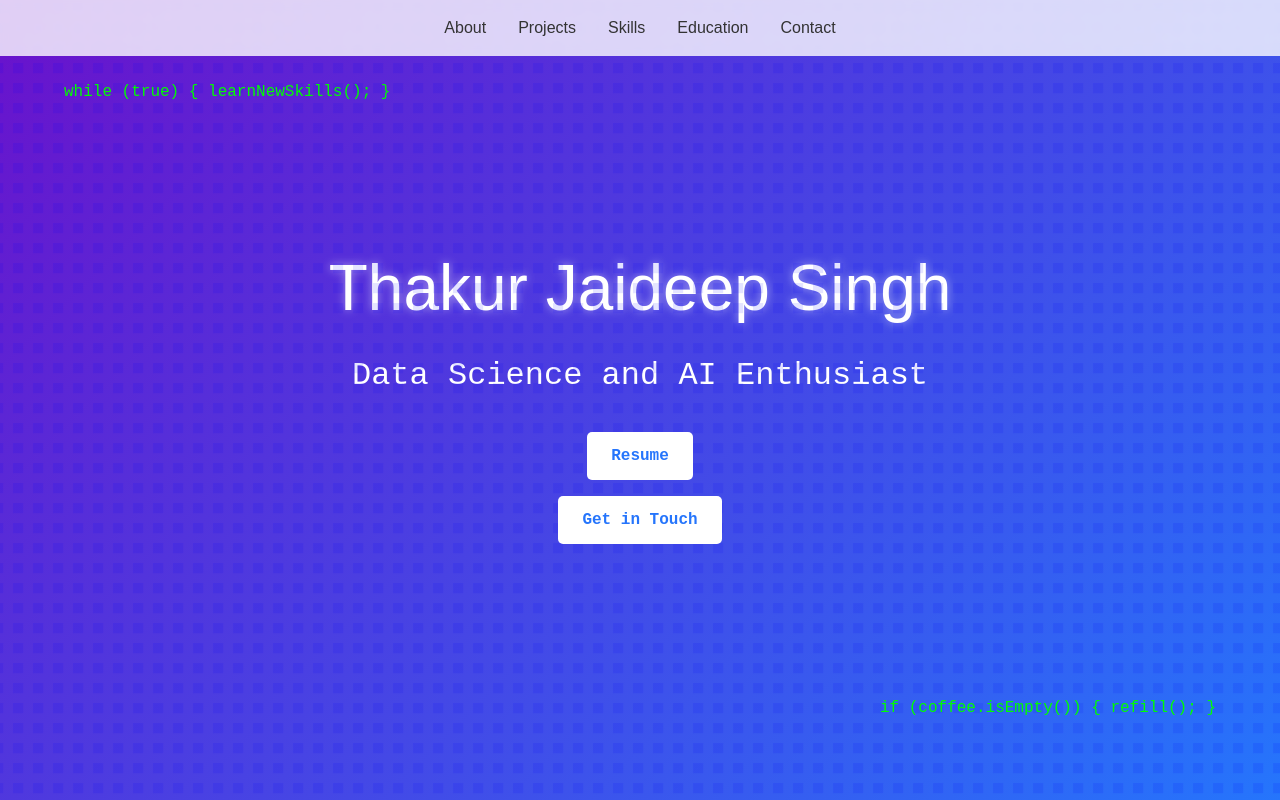
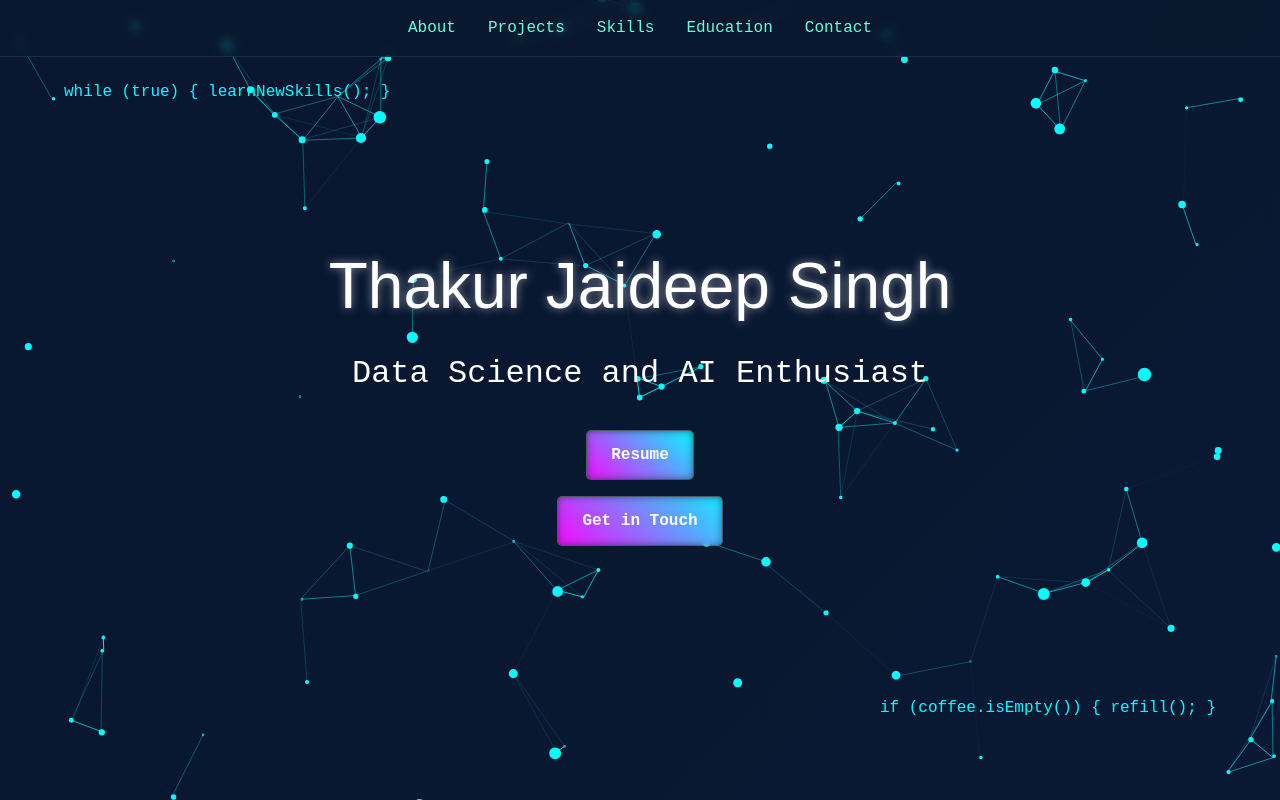
Before and after one commit to jaideep190/portfolio, a React (Vite) app in the folder thakur-portfolio/: page / in a window 1280 px wide. Shown: the top 800 px of the page. Built offline with nearby package versions, Linux system fonts and the light colour scheme.

Commit message:
Website Updated

```diff
--- a/thakur-portfolio/src/App.jsx
+++ b/thakur-portfolio/src/App.jsx
@@ -3,7 +3,7 @@ import styled from 'styled-components';
 import { motion } from 'framer-motion';
 import { Link } from 'react-scroll';
 
-// Import components (to be created later)
+// Import components
 import Header from './components/Header';
 import About from './components/About';
 import Projects from './components/Projects';
@@ -12,9 +12,9 @@ import Education from './components/Education';
 import Contact from './components/Contact';
 
 const AppContainer = styled.div`
-  font-family: 'Poppins', sans-serif;
-  color: #333;
-  background: linear-gradient(135deg, #f5f7fa 0%, #c3cfe2 100%);
+  font-family: 'Source Code Pro', monospace;
+  color: #64ffda;
+  background: linear-gradient(135deg, #0a192f 0%, #112240 100%);
 `;
 
 const Nav = styled.nav`
@@ -23,9 +23,10 @@ const Nav = styled.nav`
   left: 0;
   right: 0;
   z-index: 10;
-  background: rgba(255, 255, 255, 0.8);
+  background: rgba(10, 25, 47, 0.8);
   backdrop-filter: blur(5px);
   padding: 1rem;
+  border-bottom: 1px solid rgba(100, 255, 218, 0.1);
 `;
 
 const NavList = styled.ul`
@@ -41,10 +42,30 @@ const NavItem = styled.li`
 const NavLink = styled(Link)`
   cursor: pointer;
   font-weight: 500;
-  transition: color 0.3s ease;
+  color: #64ffda;
+  text-decoration: none;
+  transition: all 0.3s ease;
+  position: relative;
 
   &:hover {
-    color: #3498db;
+    color: #2575fc;
+    text-shadow: 0 0 5px rgba(100, 255, 218, 0.5);
+  }
+
+  &::after {
+    content: '';
+    position: absolute;
+    width: 0;
+    height: 2px;
+    bottom: -5px;
+    left: 50%;
+    background-color: #64ffda;
+    transition: all 0.3s ease;
+  }
+
+  &:hover::after {
+    width: 100%;
+    left: 0;
   }
 `;
 
@@ -56,9 +77,41 @@ const Section = styled(motion.section)`
   justify-content: center;
 `;
 
+const BackgroundAnimation = styled.div`
+  position: fixed;
+  top: 0;
+  left: 0;
+  right: 0;
+  bottom: 0;
+  z-index: -1;
+  opacity: 0.1;
+
+  &::before {
+    content: '';
+    position: absolute;
+    top: 0;
+    left: 0;
+    right: 0;
+    bottom: 0;
+    background:
+      linear-gradient(45deg, #64ffda 25%, transparent 25%),
+      linear-gradient(-45deg, #64ffda 25%, transparent 25%),
+      linear-gradient(45deg, transparent 75%, #64ffda 75%),
+      linear-gradient(-45deg, transparent 75%, #64ffda 75%);
+    background-size: 20px 20px;
+    animation: backgroundMove 20s linear infinite;
+  }
+
+  @keyframes backgroundMove {
+    0% { background-position: 0 0, 10px 0, 10px -10px, 0px 10px; }
+    100% { background-position: 20px 20px, 30px 20px, 30px 10px, 20px 30px; }
+  }
+`;
+
 function App() {
   return (
     <AppContainer>
+      <BackgroundAnimation />
       <Nav>
         <NavList>
           <NavItem><NavLink to="about" smooth={true} duration={500}>About</NavLink></NavItem>
--- a/thakur-portfolio/src/components/BackgroundAnimation.jsx
+++ b/thakur-portfolio/src/components/BackgroundAnimation.jsx
@@ -1,29 +1,131 @@
-import React from 'react';
-import { useSpring, animated } from '@react-spring/web';
+import React, { useRef, useEffect } from 'react';
 
 const BackgroundAnimation = () => {
-  const props = useSpring({
-    from: { background: 'linear-gradient(120deg, #f6d365 0%, #fda085 100%)' },
-    to: async (next) => {
-      while (1) {
-        await next({ background: 'linear-gradient(120deg, #84fab0 0%, #8fd3f4 100%)' });
-        await next({ background: 'linear-gradient(120deg, #a6c0fe 0%, #f68084 100%)' });
-        await next({ background: 'linear-gradient(120deg, #f6d365 0%, #fda085 100%)' });
+  const canvasRef = useRef(null);
+
+  useEffect(() => {
+    const canvas = canvasRef.current;
+    const ctx = canvas.getContext('2d');
+    let animationFrameId;
+
+    const particles = [];
+    const particleCount = 100;
+    let mouseX = 0;
+    let mouseY = 0;
+
+    canvas.width = window.innerWidth;
+    canvas.height = window.innerHeight;
+
+    class Particle {
+      constructor() {
+        this.x = Math.random() * canvas.width;
+        this.y = Math.random() * canvas.height;
+        this.size = Math.random() * 5 + 1;
+        this.speedX = Math.random() * 3 - 1.5;
+        this.speedY = Math.random() * 3 - 1.5;
       }
-    },
-    config: { duration: 5000 },
-  });
+
+      update() {
+        this.x += this.speedX;
+        this.y += this.speedY;
+
+        if (this.size > 0.2) this.size -= 0.1;
+
+        // Attraction to mouse
+        const dx = mouseX - this.x;
+        const dy = mouseY - this.y;
+        const distance = Math.sqrt(dx * dx + dy * dy);
+        if (distance < 100) {
+          this.x += dx * 0.01;
+          this.y += dy * 0.01;
+        }
+      }
+
+      draw() {
+        ctx.fillStyle = '#00FFFF';
+        ctx.strokeStyle = '#00FFFF';
+        ctx.lineWidth = 2;
+        ctx.beginPath();
+        ctx.arc(this.x, this.y, this.size, 0, Math.PI * 2);
+        ctx.closePath();
+        ctx.fill();
+        ctx.stroke();
+      }
+    }
+
+    const init = () => {
+      for (let i = 0; i < particleCount; i++) {
+        particles.push(new Particle());
+      }
+    };
+
+    const animate = () => {
+      ctx.clearRect(0, 0, canvas.width, canvas.height);
+      ctx.fillStyle = 'rgba(0, 0, 51, 0.1)'; // Dark blue with slight transparency
+      ctx.fillRect(0, 0, canvas.width, canvas.height);
+
+      for (let i = 0; i < particles.length; i++) {
+        particles[i].update();
+        particles[i].draw();
+
+        for (let j = i; j < particles.length; j++) {
+          const dx = particles[i].x - particles[j].x;
+          const dy = particles[i].y - particles[j].y;
+          const distance = Math.sqrt(dx * dx + dy * dy);
+
+          if (distance < 100) {
+            ctx.beginPath();
+            ctx.strokeStyle = `rgba(0, 255, 255, ${1 - distance / 100})`;
+            ctx.lineWidth = 1;
+            ctx.moveTo(particles[i].x, particles[i].y);
+            ctx.lineTo(particles[j].x, particles[j].y);
+            ctx.stroke();
+            ctx.closePath();
+          }
+        }
+
+        if (particles[i].size <= 0.2) {
+          particles.splice(i, 1);
+          i--;
+          particles.push(new Particle());
+        }
+      }
+      animationFrameId = requestAnimationFrame(animate);
+    };
+
+    init();
+    animate();
+
+    const handleResize = () => {
+      canvas.width = window.innerWidth;
+      canvas.height = window.innerHeight;
+    };
+
+    const handleMouseMove = (event) => {
+      mouseX = event.clientX;
+      mouseY = event.clientY;
+    };
+
+    window.addEventListener('resize', handleResize);
+    window.addEventListener('mousemove', handleMouseMove);
+
+    return () => {
+      window.removeEventListener('resize', handleResize);
+      window.removeEventListener('mousemove', handleMouseMove);
+      cancelAnimationFrame(animationFrameId);
+    };
+  }, []);
 
   return (
-    <animated.div
+    <canvas
+      ref={canvasRef}
       style={{
-        ...props,
         position: 'fixed',
         top: 0,
         left: 0,
-        right: 0,
-        bottom: 0,
-        zIndex: -1,
+        width: '100%',
+        height: '100%',
+        zIndex: 0,
       }}
     />
   );
--- a/thakur-portfolio/src/components/Education.jsx
+++ b/thakur-portfolio/src/components/Education.jsx
@@ -5,42 +5,74 @@ import { motion } from 'framer-motion';
 const EducationContainer = styled.div`
   max-width: 800px;
   margin: 0 auto;
+  padding: 4rem 2rem;
+  color: #8892b0;
 `;
 
 const Title = styled(motion.h2)`
   font-size: 2.5rem;
   margin-bottom: 2rem;
   text-align: center;
+  color: #64ffda;
+  text-shadow: 0 0 10px rgba(100, 255, 218, 0.3);
 `;
 
 const EducationItem = styled(motion.div)`
-  background-color: white;
+  background: linear-gradient(135deg, #1e3a8a 0%, #2a4a8a 100%);
   border-radius: 10px;
   padding: 1.5rem;
   margin-bottom: 2rem;
   box-shadow: 0 4px 6px rgba(0, 0, 0, 0.1);
+  transition: all 0.3s ease;
+  position: relative;
+  overflow: hidden;
+
+  &:before {
+    content: '';
+    position: absolute;
+    top: -2px;
+    left: -2px;
+    right: -2px;
+    bottom: -2px;
+    background: linear-gradient(235deg, #89ff00, #00bcd4, #2575fc);
+    z-index: -1;
+    filter: blur(10px);
+    opacity: 0;
+    transition: opacity 0.3s ease-in-out;
+  }
+
+  &:hover {
+    transform: translateY(-5px);
+    box-shadow: 0 10px 20px rgba(100, 255, 218, 0.2);
+
+    &:before {
+      opacity: 1;
+    }
+  }
 `;
 
 const SchoolName = styled.h3`
   font-size: 1.5rem;
   margin-bottom: 0.5rem;
-  color: #3498db;
+  color: #64ffda;
 `;
 
 const Degree = styled.h4`
   font-size: 1.2rem;
   margin-bottom: 0.5rem;
+  color: #e6f1ff;
 `;
 
 const Period = styled.p`
   font-size: 1rem;
-  color: #777;
+  color: #8892b0;
   margin-bottom: 0.5rem;
 `;
 
 const GPA = styled.p`
   font-size: 1rem;
   font-weight: bold;
+  color: #64ffda;
 `;
 
 const educationData = [
@@ -74,6 +106,7 @@ function Education() {
           initial={{ opacity: 0, y: 50 }}
           animate={{ opacity: 1, y: 0 }}
           transition={{ duration: 0.5, delay: index * 0.1 }}
+          whileHover={{ scale: 1.03 }}
         >
           <SchoolName>{item.school}</SchoolName>
           <Degree>{item.degree}</Degree>
--- a/thakur-portfolio/src/components/Header.jsx
+++ b/thakur-portfolio/src/components/Header.jsx
@@ -1,6 +1,7 @@
 import React, { useEffect } from 'react';
 import styled from 'styled-components';
 import { motion, useAnimation } from 'framer-motion';
+import BackgroundAnimation from './BackgroundAnimation';  // Import the BackgroundAnimation component
 
 const HeaderContainer = styled.header`
   height: 100vh;
@@ -9,7 +10,6 @@ const HeaderContainer = styled.header`
   justify-content: center;
   align-items: center;
   text-align: center;
-  background: linear-gradient(135deg, #6a11cb 0%, #2575fc 100%);
   color: white;
   overflow: hidden;
   position: relative;
@@ -20,18 +20,20 @@ const Name = styled(motion.h1)`
   margin-bottom: 1rem;
   font-family: 'Orbitron', sans-serif;
   text-shadow: 0 0 10px rgba(255, 255, 255, 0.5);
+  z-index: 1;
 `;
 
 const Title = styled(motion.h2)`
   font-size: 2rem;
   margin-bottom: 2rem;
   font-family: 'Source Code Pro', monospace;
+  z-index: 1;
 `;
 
 const Button = styled(motion.a)`
   padding: 0.75rem 1.5rem;
-  background-color: white;
-  color: #2575fc;
+  background-color: rgba(255, 255, 255, 0.1);
+  color: white;
   text-decoration: none;
   border-radius: 5px;
   font-weight: bold;
@@ -39,6 +41,9 @@ const Button = styled(motion.a)`
   font-family: 'Source Code Pro', monospace;
   position: relative;
   overflow: hidden;
+  backdrop-filter: blur(5px);
+  border: 1px solid rgba(255, 255, 255, 0.2);
+  z-index: 1;
 
   &:before {
     content: '';
@@ -61,39 +66,7 @@ const Button = styled(motion.a)`
   }
 
   &:hover {
-    background-color: #2575fc;
-    color: white;
-  }
-`;
-
-const BackgroundAnimation = styled.div`
-  position: absolute;
-  top: 0;
-  left: 0;
-  right: 0;
-  bottom: 0;
-  z-index: 0;
-
-  &:before {
-    content: '';
-    position: absolute;
-    top: 0;
-    left: 0;
-    right: 0;
-    bottom: 0;
-    background:
-      linear-gradient(45deg, #0000ff 25%, transparent 25%),
-      linear-gradient(-45deg, #0000ff 25%, transparent 25%),
-      linear-gradient(45deg, transparent 75%, #0000ff 75%),
-      linear-gradient(-45deg, transparent 75%, #0000ff 75%);
-    background-size: 20px 20px;
-    opacity: 0.1;
-    animation: backgroundMove 10s linear infinite;
-  }
-
-  @keyframes backgroundMove {
-    0% { background-position: 0 0, 10px 0, 10px -10px, 0px 10px; }
-    100% { background-position: 20px 20px, 30px 20px, 30px 10px, 20px 30px; }
+    background-color: rgba(255, 255, 255, 0.2);
   }
 `;
 
@@ -102,7 +75,8 @@ const CodeSnippet = styled(motion.div)`
   font-size: 1rem;
   opacity: 0.7;
   position: absolute;
-  color: #00ff00;
+  color: #00ffff;
+  z-index: 1;
 `;
 
 function Header() {
```
Also changed, not shown: thakur-portfolio/src/components/Contact.jsx (+44 -17 lines), thakur-portfolio/src/components/Projects.jsx (+12 -16 lines), thakur-portfolio/src/components/Skills.jsx (+43 -12 lines).
